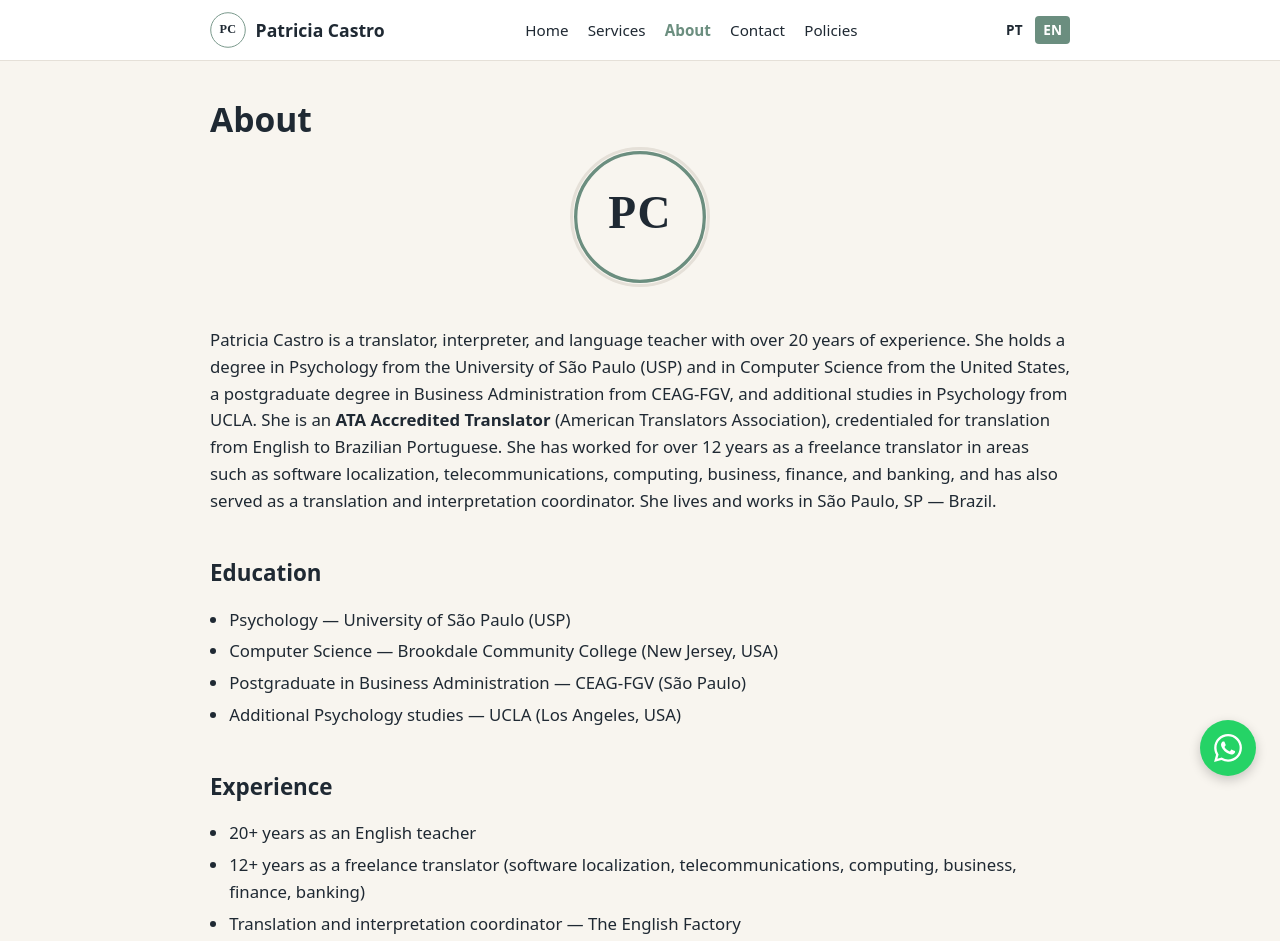
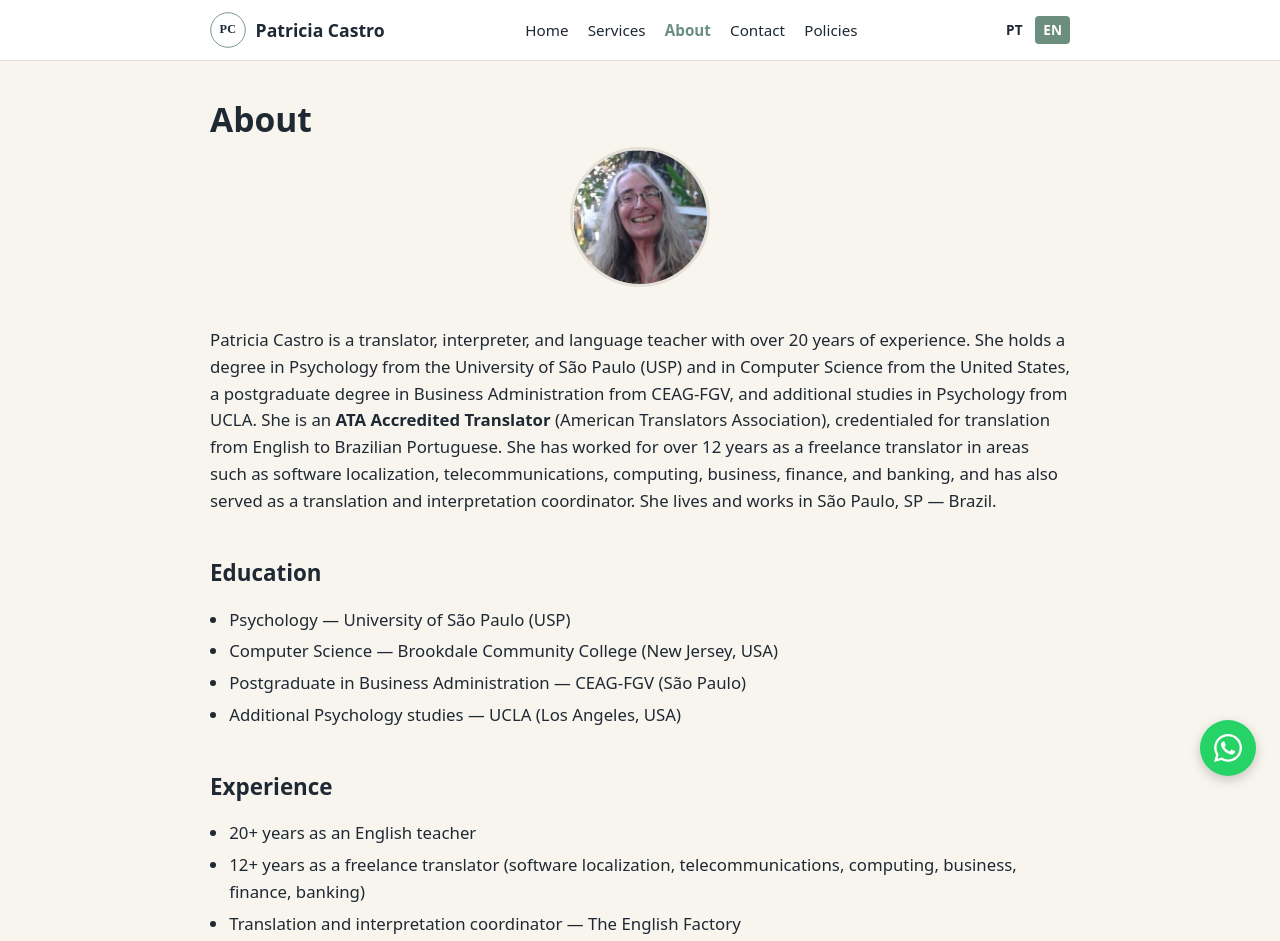
Before and after one commit to globalviking/castrotranslations, a plain HTML site: page sobre.en.html in a window 1280 px wide. Shown: the top 941 px of the page. Drawn offline with Linux system fonts and the light colour scheme.

Commit message:
Add Patricia's photo to About page and OG image

```diff
--- a/sobre.en.html
+++ b/sobre.en.html
@@ -46,7 +46,7 @@
   <main id="content">
     <h1>About</h1>
 
-    <img src="/assets/img/logo.svg" alt="PC logo — Patricia Castro" class="about-photo" width="140" height="140">
+    <img src="/assets/img/patricia.jpg" alt="Patricia Castro — Translator, Interpreter and Teacher" class="about-photo" width="140" height="140">
 
     <section class="about-section">
       <p>
```
Also changed, not shown: sobre.html (+1 -1 lines), assets/img/og-image.png (added), assets/img/patricia-original.jpeg (added), assets/img/patricia.jpg (added).
